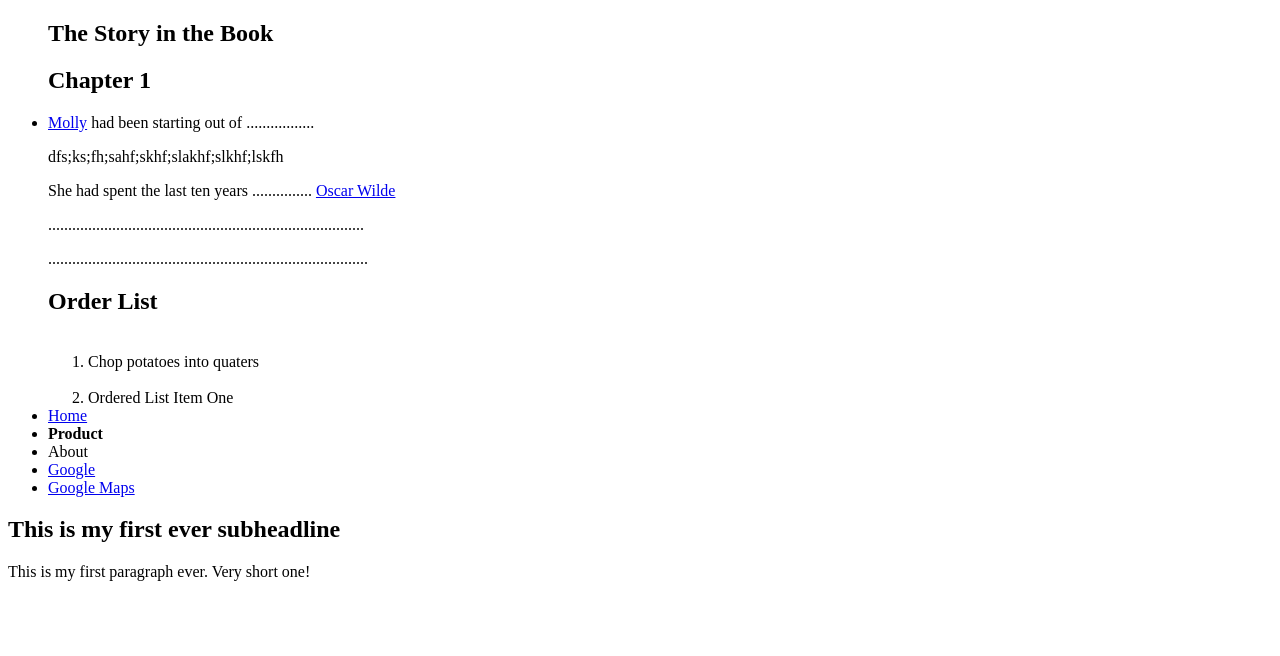
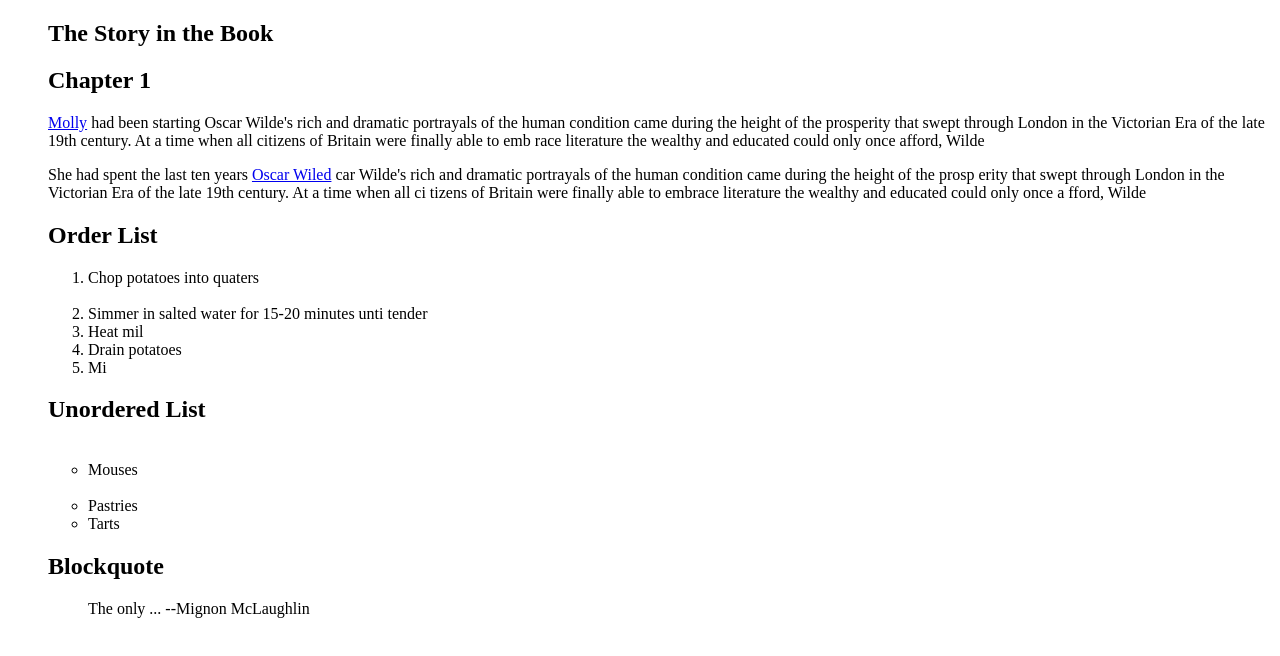
Before and after one commit to vicfil/exercise2, a plain HTML site: page index.html in a window 1280 px wide. Drawn offline with Linux system fonts and the light colour scheme.

Commit message:
final version

```diff
--- a/index.html
+++ b/index.html
@@ -10,35 +10,42 @@
 
                     <h1> The Story in the Book </h1>
                     <h2> Chapter 1 </h2>
-                     <p> <li><a href="/">Molly</a> had been starting out of .................</p>
-                     <p> dfs;ks;fh;sahf;skhf;slakhf;slkhf;lskfh</p>
+                     <p><a href="/">Molly</a> had been starting Oscar Wilde's rich and dramatic portrayals of the human
+                          condition came during the height of the prosperity that swept through London in the Victorian
+                           Era of the late 19th century. At a time when all citizens of Britain were finally able to emb
+                           race literature the wealthy  and educated could only once afford, Wilde </p>
 
-                     <p> She had spent the last ten years ............... <a href="http://www.cmgww.com/historic/wilde/">Oscar Wilde</a></p>
-                     <p> ...............................................................................</p>
-                     <p>................................................................................</p>
+                     <p> She had spent the last ten years  <a href="http://www.cmgww.com/historic/wilde/">Oscar Wiled</a>
+                      car Wilde's rich and dramatic portrayals of the human condition came during the height of the prosp
+                     erity that swept through London in the Victorian Era of the late 19th century. At a time when all ci
+                     tizens of Britain were finally able to embrace literature the wealthy and educated could only once a
+                     fford, Wilde </p>
 
                      <h2> Order List </h2>
-
-                        <ol>
-                             <li>Chop potatoes into quaters </li>
-                             <li>Ordered List Item One</li>
-                        </ol>
+                          <ol>
+                             <li>Chop potatoes into quaters</li>
+                             <li>Simmer in salted water for 15-20 minutes unti tender </li>
+                             <li>Heat mil</li>
+                             <li>Drain potatoes</li>
+                             <li>Mi</li>
+                          </ol>
+                     <h2> Unordered List</h2>
+                        <ul>
+                             <li>Mouses</li>
+                             <li>Pastries</li>
+                             <li>Tarts</li>
+                        </ul>
+                     <h2>Blockquote</h2>
+                        <blockquote><p>The only ...
+                            --Mignon McLaughlin
+                        </blockquote>
 
 
 
-                    <li><a href="/">Home</a></li>
-                    <li><b>Product</b></li>
-                    <li><c>About</c></li>
-                    <li><a href="http://www.google.com">Google</a></li>
-                    <li><a href="https://www.google.com/maps/@39.3949795,-76.5287525,13z">Google Maps</a></li>
-
-                </ul>
-            </nav>
-        </header>
-
-        <h2> This is my first ever subheadline</h2>
 
 
-    <p> This is my first paragraph ever. Very short one!</p>
+
+
+
     </body>
 </html>
```
